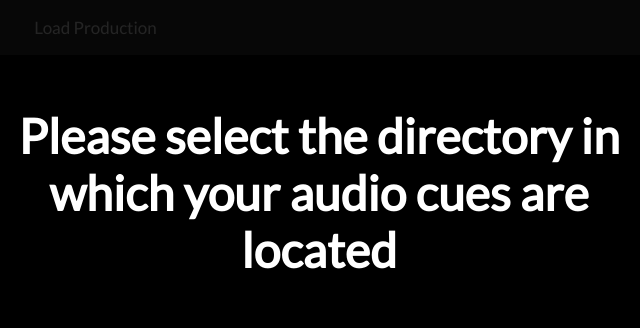
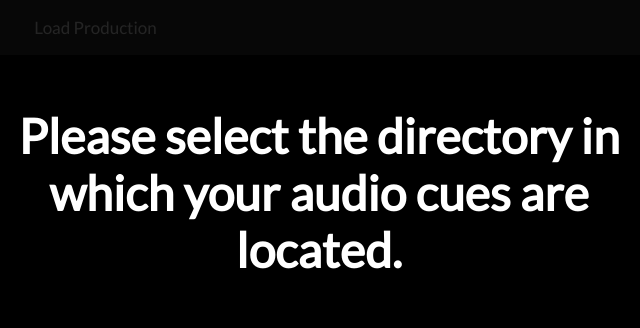
Before and after one commit to Dawson-PW/dawson-pw.github.io, a plain HTML site: page index.html in a window 1280 px wide. Shown: the top 328 px of the page, 321-961 px from the left. Drawn offline with Linux system fonts and the light colour scheme.

Commit message:
updatetest

```diff
--- a/index.html
+++ b/index.html
@@ -47,7 +47,7 @@
 
     <div id="directoryselectorscr">
         <div id="directoryselectorscr_child">
-            <h3 id="directoryselector_text_overlay">Please select the directory in which your audio cues are located</h3>
+            <h3 id="directoryselector_text_overlay">Please select the directory in which your audio cues are located.</h3>
             <button type="button" id="opendirectorybutton">Open Directory</button>
         </div>
     </div>
```
